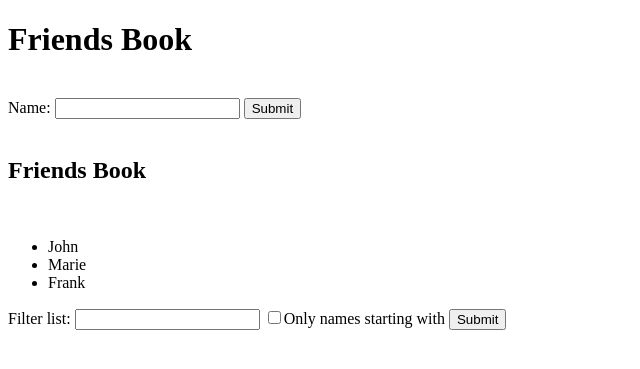
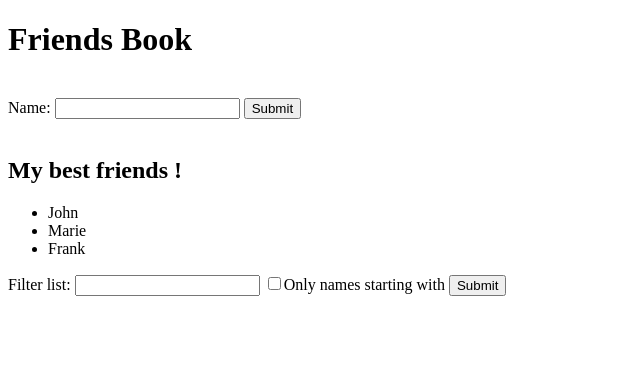
Before and after one commit to JerryBoxy/php-efrei-lab, a PHP site: page /FB/book.php in a window 1280 px wide. Shown: the top 369 px of the page, without its empty margins (0-640 px from the left). Run offline with PHP 8.4, Linux system fonts and the light colour scheme; data that the repository does not hold is empty.

Commit message:
Update books HTML

```diff
--- a/FB/book.php
+++ b/FB/book.php
@@ -19,9 +19,7 @@
 
     </br>
 
-	<h2>Friends Book</h2>
-
-	</br>
+    <h2>My best friends !</h2>
 
     <?php
 
```
